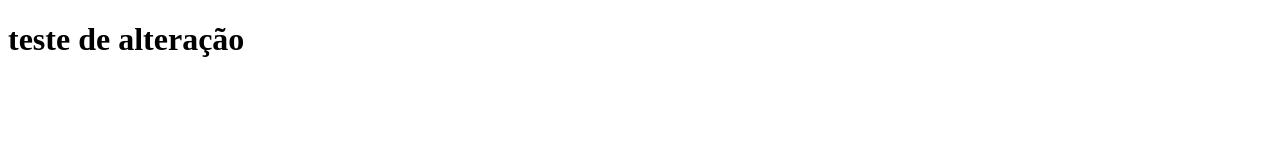
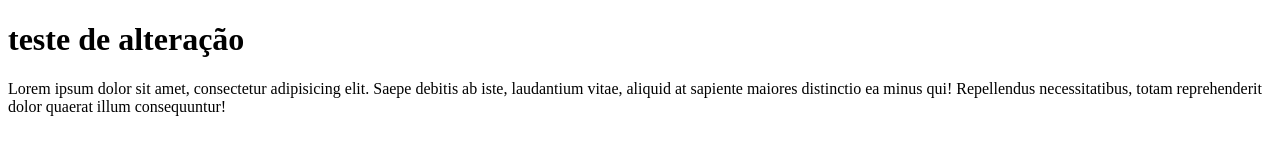
Before and after one commit to tamaragxavier/teste, a plain HTML site: page index.html in a window 1280 px wide. Drawn offline with Linux system fonts and the light colour scheme.

Commit message:
adicionado parágrafo

```diff
--- a/index.html
+++ b/index.html
@@ -7,6 +7,7 @@
 </head>
 <body>
     <h1>teste de alteração</h1>
+    <p>Lorem ipsum dolor sit amet, consectetur adipisicing elit. Saepe debitis ab iste, laudantium vitae, aliquid at sapiente maiores distinctio ea minus qui! Repellendus necessitatibus, totam reprehenderit dolor quaerat illum consequuntur!</p>
 
 </body>
 </html>
```
